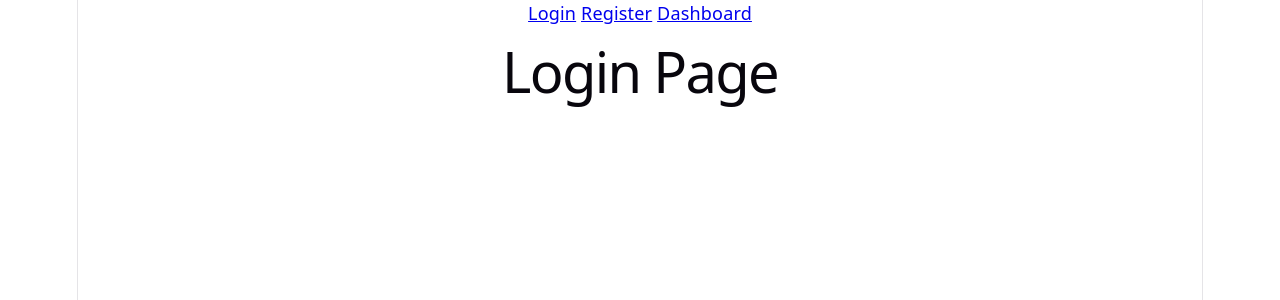
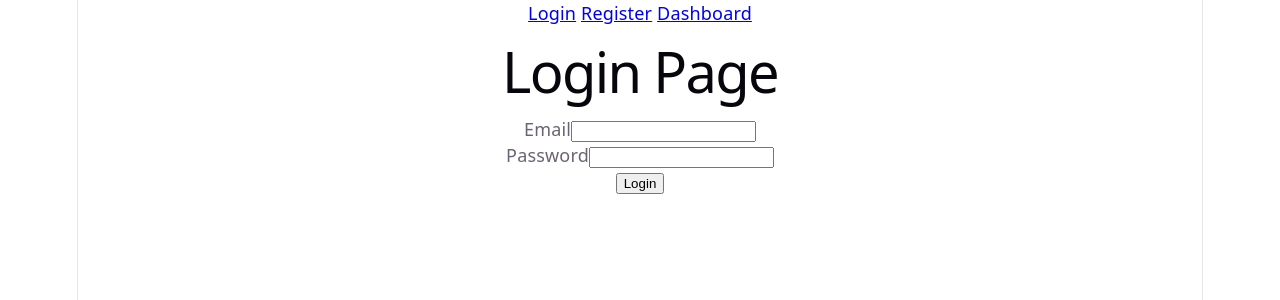
Before and after one commit to MelvinShingiro/kaziboard, a React (Vite) app in the folder apps/web/: page /login in a window 1280 px wide. Shown: the top 300 px of the page. Built offline with nearby package versions, Linux system fonts and the light colour scheme.

Commit message:
Connected login page to backend

```diff
--- a/apps/web/src/pages/LoginPage.tsx
+++ b/apps/web/src/pages/LoginPage.tsx
@@ -1,3 +1,74 @@
+import { useState } from "react";
+import { useNavigate } from "react-router-dom";
+
 export default function LoginPage() {
-        return <h1>Login Page</h1>
+  const [email, setEmail] = useState("");
+  const [password, setPassword] = useState("");
+  const [message, setMessage] = useState("");
+
+  const navigate = useNavigate();
+
+  async function handleSubmit(event: React.FormEvent<HTMLFormElement>) {
+    event.preventDefault();
+
+    try {
+      setMessage("Logging in...");
+
+      const response = await fetch("http://localhost:4000/api/auth/login", {
+        method: "POST",
+        headers: {
+          "Content-Type": "application/json",
+        },
+        body: JSON.stringify({
+          email,
+          password,
+        }),
+      });
+
+      const data = await response.json();
+
+      if (!response.ok) {
+        setMessage(data.message || "Login failed");
+        return;
+      }
+
+      localStorage.setItem("token", data.token);
+      setMessage("Login successful");
+
+      navigate("/dashboard");
+    } catch (error) {
+      console.log("LOGIN FRONTEND ERROR:", error);
+      setMessage("Something went wrong. Check the console.");
+    }
+  }
+
+  return (
+    <div>
+      <h1>Login Page</h1>
+
+      <form onSubmit={handleSubmit}>
+        <div>
+          <label>Email</label>
+          <input
+            type="email"
+            value={email}
+            onChange={(event) => setEmail(event.target.value)}
+          />
+        </div>
+
+        <div>
+          <label>Password</label>
+          <input
+            type="password"
+            value={password}
+            onChange={(event) => setPassword(event.target.value)}
+          />
+        </div>
+
+        <button type="submit">Login</button>
+      </form>
+
+      <p>{message}</p>
+    </div>
+  );
 }
```
